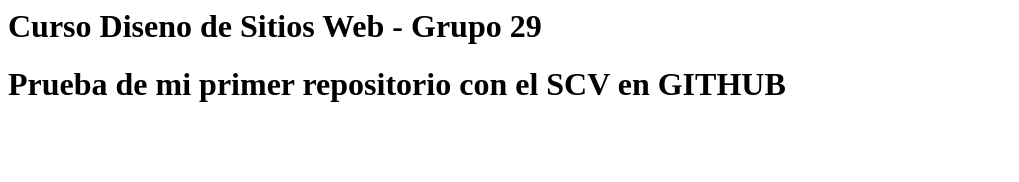
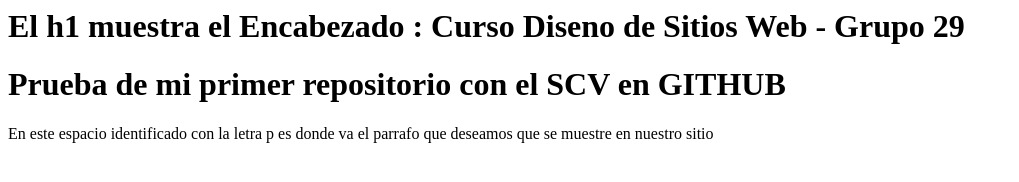
Before and after one commit to viviunad/Prueba, a plain HTML site: page index.html in a window 1280 px wide. Shown: the whole page, without its empty margins (0-1019 px from the left). Drawn offline with Linux system fonts and the light colour scheme.

Commit message:
Update index.html
Cambio prueba html en lineas 5 y 9

```diff
--- a/index.html
+++ b/index.html
@@ -2,9 +2,10 @@
 
 <title>Prueba Viviana Uribe</title>
 	<head>
-<h1>Curso Diseno de Sitios Web - Grupo 29</h1>
+<h1>El h1 muestra el Encabezado : Curso Diseno de Sitios Web - Grupo 29</h1>
 	</head>
 	<body>
 		<h1>Prueba de mi primer repositorio con el SCV en GITHUB</h1>
+		<p>En este espacio identificado con la letra p es donde va el parrafo que deseamos que se muestre en nuestro sitio
 	</body>
 </html>
```
